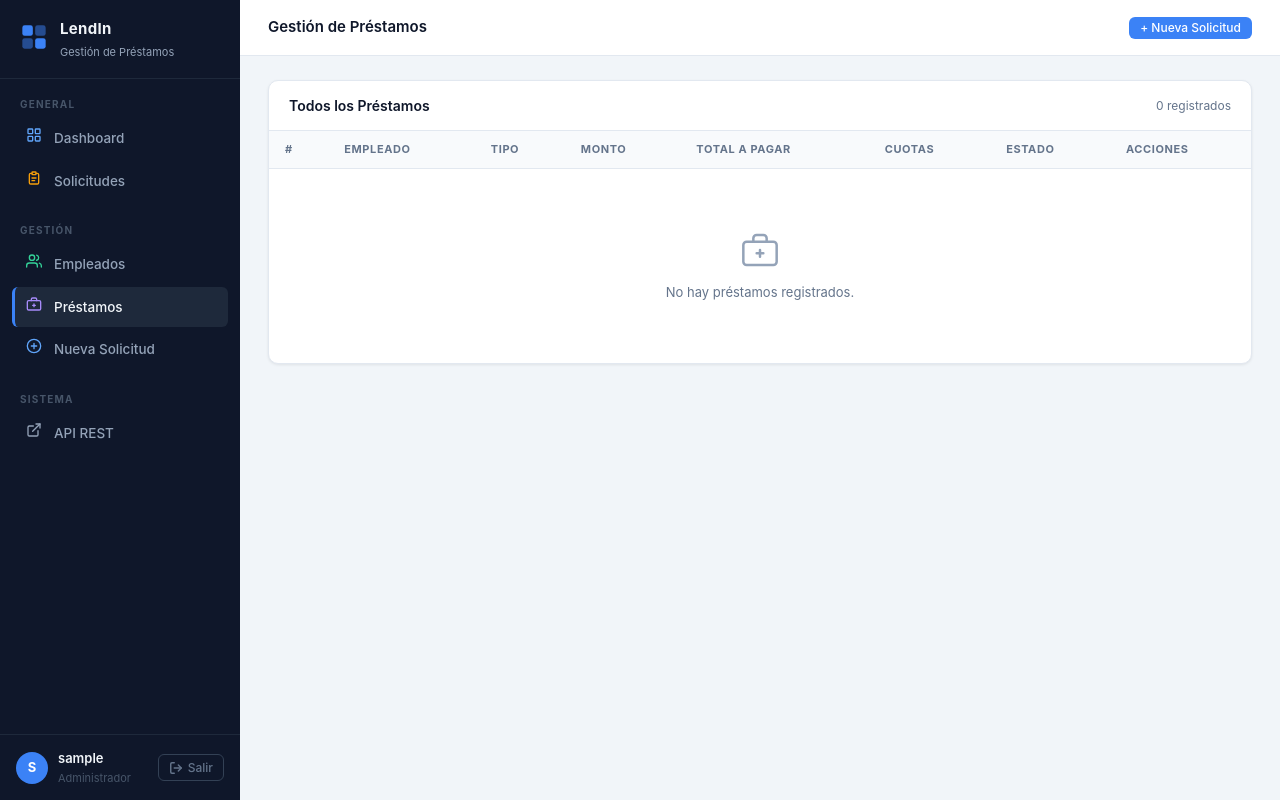
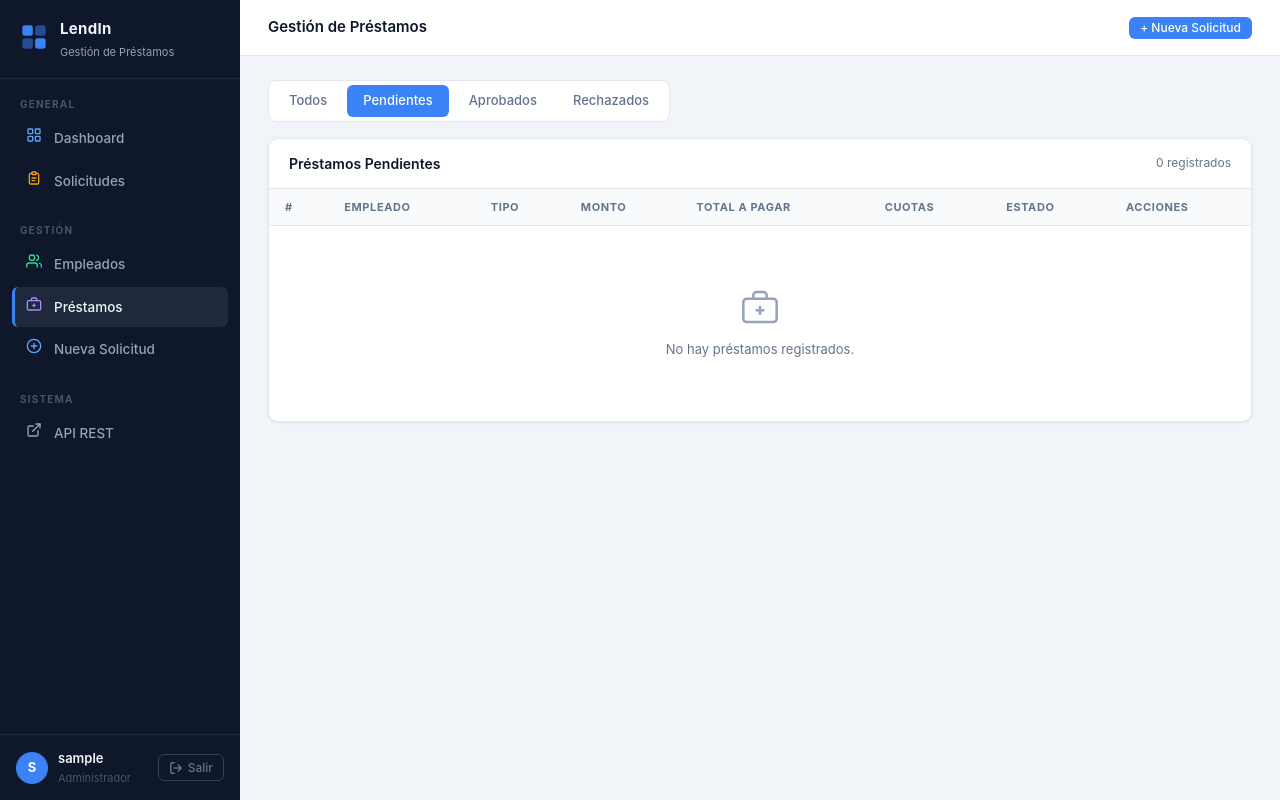
Before and after one commit to CristobalPinha/Sistema-Prestamos-a-Empleados, a Django app: page /loans/?estado=pendiente in a window 1280 px wide. Run offline with Django 5.2, Linux system fonts and the light colour scheme; the visitor is signed in with stand-in values (Sample User, id 1); data that the repository does not hold is empty.

Commit message:
feat: búsqueda, filtros por estado y actualización de README
- Búsqueda de empleados por nombre, apellido o RUT con Q objects
- Filtro de préstamos por estado con tabs visuales (Todos/Pendiente/Aprobado/Rechazado)
- Estilos para barra de búsqueda y tabs de filtro
- README actualizado con autenticación, búsqueda, paginación y admin

Co-Authored-By: Claude Sonnet 4.6 <noreply@anthropic.com>

```diff
--- a/myapp/static/myapp/css/styles.css
+++ b/myapp/static/myapp/css/styles.css
@@ -444,6 +444,77 @@ ul.errorlist {
 
 .empty-state p { margin-top: 8px; font-size: 13px; }
 
+/* ── Search bar ─────────────────────────────────────────────────────────── */
+.search-bar {
+    display: flex;
+    align-items: center;
+    gap: 8px;
+}
+
+.search-input-wrap {
+    display: flex;
+    align-items: center;
+    gap: 8px;
+    background: var(--card);
+    border: 1px solid var(--border);
+    border-radius: 6px;
+    padding: 0 12px;
+    flex: 1;
+    max-width: 420px;
+    transition: border-color .15s, box-shadow .15s;
+}
+
+.search-input-wrap:focus-within {
+    border-color: var(--accent);
+    box-shadow: 0 0 0 3px rgba(59,130,246,.12);
+}
+
+.search-input {
+    border: none !important;
+    box-shadow: none !important;
+    padding: 8px 0 !important;
+    font-size: 13.5px !important;
+    background: transparent !important;
+    flex: 1;
+}
+
+.search-input:focus {
+    outline: none !important;
+    border: none !important;
+    box-shadow: none !important;
+}
+
+/* ── Filter tabs ────────────────────────────────────────────────────────── */
+.filter-tabs {
+    display: flex;
+    gap: 4px;
+    background: var(--card);
+    border: 1px solid var(--border);
+    border-radius: 8px;
+    padding: 4px;
+    width: fit-content;
+}
+
+.filter-tab {
+    padding: 6px 16px;
+    border-radius: 6px;
+    font-size: 13px;
+    font-weight: 500;
+    color: var(--text-muted);
+    transition: background .15s, color .15s;
+    white-space: nowrap;
+}
+
+.filter-tab:hover {
+    background: var(--bg);
+    color: var(--text);
+}
+
+.filter-tab.active {
+    background: var(--accent);
+    color: #fff;
+}
+
 /* ── Pagination ─────────────────────────────────────────────────────────── */
 .pagination {
     display: flex;
--- a/myapp/templates/loan_list.html
+++ b/myapp/templates/loan_list.html
@@ -7,9 +7,23 @@
 {% endblock %}
 
 {% block content %}
+<form method="get" class="search-bar mb-4">
+    <div class="filter-tabs">
+        <a href="{% url 'loan_list' %}" class="filter-tab {% if not estado %}active{% endif %}">Todos</a>
+        <a href="?estado=pendiente" class="filter-tab {% if estado == 'pendiente' %}active{% endif %}">Pendientes</a>
+        <a href="?estado=aprobado"  class="filter-tab {% if estado == 'aprobado'  %}active{% endif %}">Aprobados</a>
+        <a href="?estado=rechazado" class="filter-tab {% if estado == 'rechazado' %}active{% endif %}">Rechazados</a>
+    </div>
+</form>
+
 <div class="card">
     <div class="card-header">
-        <span class="card-title">Todos los Préstamos</span>
+        <span class="card-title">
+            {% if estado == 'pendiente' %}Préstamos Pendientes
+            {% elif estado == 'aprobado' %}Préstamos Aprobados
+            {% elif estado == 'rechazado' %}Préstamos Rechazados
+            {% else %}Todos los Préstamos{% endif %}
+        </span>
         <span class="text-muted text-sm">{{ prestamos.paginator.count }} registrados</span>
     </div>
     <div class="table-wrapper">
--- a/myapp/views.py
+++ b/myapp/views.py
@@ -12,6 +12,7 @@ from reportlab.lib.styles import getSampleStyleSheet
 from rest_framework import viewsets
 from rest_framework.decorators import action
 from rest_framework.response import Response
+from django.db import models as django_models
 from .models import Empleado, Prestamo, Cuota, TipoPrestamo, Comuna
 from .forms import EmpleadoForm, PrestamoForm
 from .serializers import EmpleadoSerializer, PrestamoSerializer, CuotaSerializer, TipoPrestamoSerializer, ComunaSerializer
@@ -43,10 +44,17 @@ def dashboard(request):
 
 @login_required
 def employee_list(request):
+    q = request.GET.get('q', '').strip()
     qs = Empleado.objects.all().order_by('apellido_empleado', 'nombre_empleado')
+    if q:
+        qs = qs.filter(
+            django_models.Q(nombre_empleado__icontains=q) |
+            django_models.Q(apellido_empleado__icontains=q) |
+            django_models.Q(RUT_empleado__icontains=q)
+        )
     paginator = Paginator(qs, 10)
     empleados = paginator.get_page(request.GET.get('page'))
-    return render(request, 'employee_list.html', {'empleados': empleados})
+    return render(request, 'employee_list.html', {'empleados': empleados, 'q': q})
 
 
 @login_required
@@ -83,10 +91,13 @@ def employee_delete(request, RUT_empleado):
 
 @login_required
 def loan_list(request):
+    estado = request.GET.get('estado', '').strip()
     qs = Prestamo.objects.all().order_by('-id_prestamo')
+    if estado:
+        qs = qs.filter(estado=estado)
     paginator = Paginator(qs, 10)
     prestamos = paginator.get_page(request.GET.get('page'))
-    return render(request, 'loan_list.html', {'prestamos': prestamos})
+    return render(request, 'loan_list.html', {'prestamos': prestamos, 'estado': estado})
 
 
 @login_required
```
Also changed, not shown: myapp/templates/employee_list.html (+12 -1 lines), README.md.
